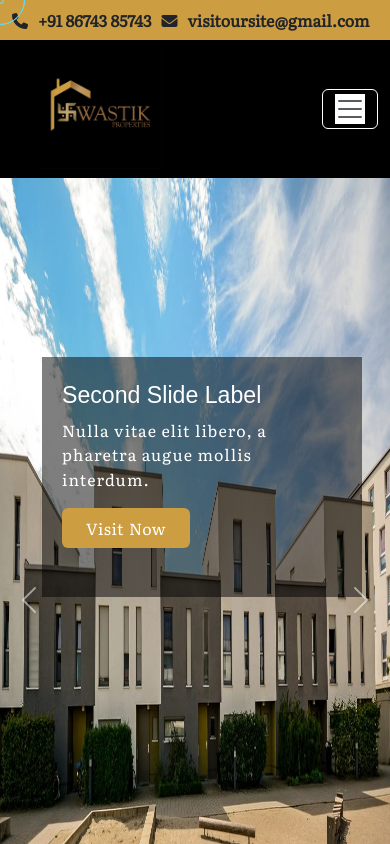
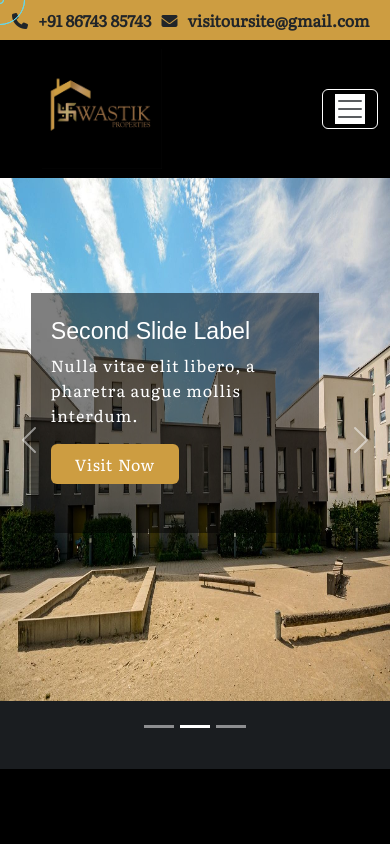
Before and after one commit to fsayyad2228/swastik-real-estate-website, a React (Create React App) app: page /hero in a window 390 px wide. Shown: the top 844 px of the page. Built offline with nearby package versions, Linux system fonts and the light colour scheme; no server answers.

Commit message:
Responsive changes in hero banner visit now button bellow gap manage

```diff
--- a/src/Components/AboutSection.js
+++ b/src/Components/AboutSection.js
@@ -14,7 +14,7 @@ const ServiceSection = () => {
                 <section className="services-section " id="about-services">
                     <div className="container text-center common-title fw-bold">
                         <h2 className="common-heading mt-5 py-3"> Right Place To Buy Dream Home</h2>
-                        <hr className="w-25 mx-auto" />
+                        <hr className="w-30 mx-auto text-black" />
                     </div>
                     <div className="container mt-5">
                         <div className="row g-5">
--- a/src/Styles/style.css
+++ b/src/Styles/style.css
@@ -224,7 +224,7 @@ a {
 }
 
 .re-more-information-section {
-  padding: 7rem 0;
+  padding: 5rem 0 0.5rem;
   overflow: hidden;
 }
 
@@ -569,7 +569,7 @@ a {
   }
 
   .hero-section {
-    height: 100vh;
+    height: 70vh;
   }
 
   .career-section {
@@ -592,10 +592,17 @@ a {
     padding: 25px 20px;
     position: absolute;
     top: 20%;
-    left: 2rem;
-    width: 20rem;
+    left: 1.3rem;
+    width: 18rem;
     height: 15rem;
-  }
+}
+.carosuel-image {
+  height: 62vh;
+  width: 100%;
+  background-repeat: no-repeat;
+  background-size: cover;
+  background-position: center;
+}
 }
 
 @media screen and (max-width: 600px) {
```
